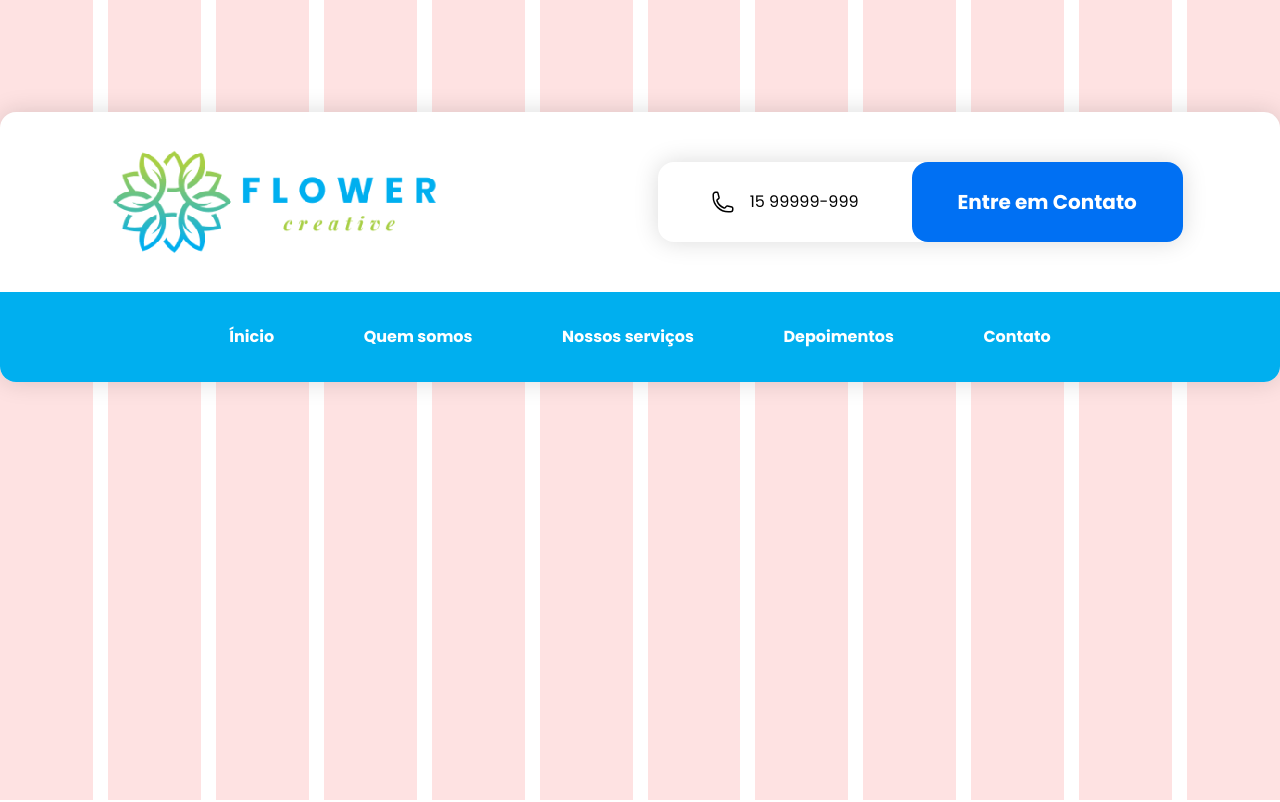
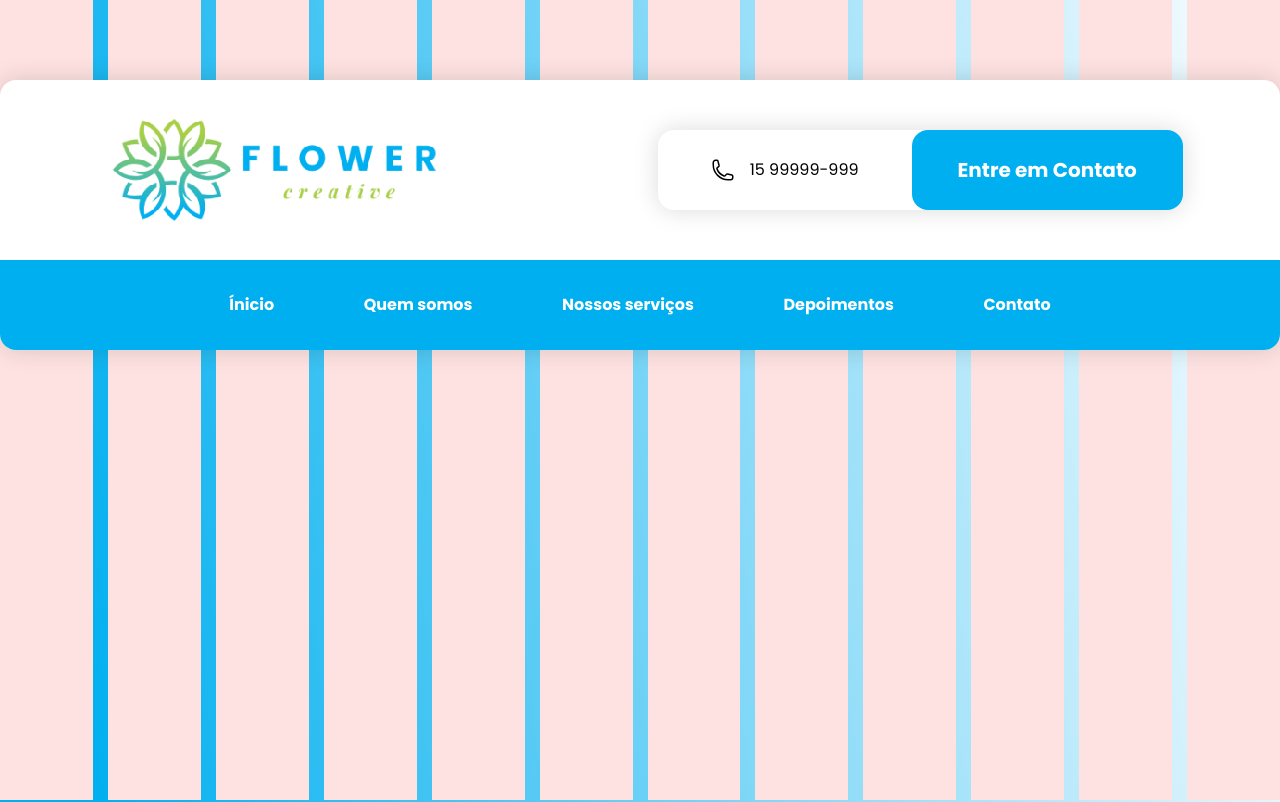
Before and after one commit to John1Souza/flower-app, a Next.js app: page / in a window 1280 px wide. Shown: the top 802 px of the page. Built offline with nearby package versions, Linux system fonts and the light colour scheme.

Commit message:
aaaaaaaaaaa

```diff
--- a/app/components/Header.tsx
+++ b/app/components/Header.tsx
@@ -1,53 +1,56 @@
-import Image from 'next/image';
-import Link from 'next/link';
-import { Button } from '../ui/button';
-import { PhoneIcon } from '@heroicons/react/24/outline';
+import Image from "next/image";
+import Link from "next/link";
+import { Button } from "../ui/button";
+import { PhoneIcon } from "@heroicons/react/24/outline";
 
-export default function Header(){
+export default function Header() {
   return (
-        <div className="w-full max-w-[1280px] h-[270px] bg-[#fff] mt-28 shadow-[0px_0px_25px_0px_#00000025] rounded-2xl">
-            <div className='w-full h-2/3 flex items-center justify-around'>
+    <div className="w-full max-w-[1280px] h-[270px] bg-[#fff] mt-20 shadow-[0px_0px_25px_0px_#00000025] rounded-2xl">
+      <div className="w-full h-2/3 flex items-center justify-around">
         <Image
           src="/logo.png"
           width={365}
           height={140}
-                    className='hidden md:block'
+          className="hidden md:block"
           alt="logo image"
         />
-                <div className='w-[525px] max-w-2/4 h-[80px] flex items-center justify-center shadow-[0px_0px_25px_0px_#00000025] rounded-2xl'>
-                    <p className='w-full h-full flex items-center justify-center text-base gap-[15px]'><PhoneIcon className="size-6 text-black-500" />15 99999-999</p>
+        <div className="w-[525px] max-w-2/4 h-[80px] flex items-center justify-center shadow-[0px_0px_25px_0px_#00000025] rounded-2xl">
+          <p className="w-full h-full flex items-center justify-center text-base gap-[15px]">
+            <PhoneIcon className="size-6 text-black-500" />
+            15 99999-999
+          </p>
           <Button>Entre em Contato</Button>
         </div>
       </div>
-            <nav className='w-full h-1/3 flex items-center justify-center bg-[#00AFEF] rounded-b-2xl'>
+      <nav className="w-full h-1/3 flex items-center justify-center bg-[#00AFEF] rounded-b-2xl">
         <ul className=" w-2/3 flex items-center justify-between px-4 space-x-4 font-bold text-white">
           <li>
-                        <Link href="/" className="hover:text-gray-300">
+            <Link href="/" className="hover:text-blue-500">
               Ínicio
             </Link>
           </li>
           <li>
-                        <Link href="/about" className="hover:text-gray-300">
+            <Link href="/about" className="hover:text-blue-500">
               Quem somos
             </Link>
           </li>
           <li>
-                        <Link href="/services" className="hover:text-gray-300">
+            <Link href="/services" className="hover:text-blue-500">
               Nossos serviços
             </Link>
           </li>
           <li>
-                        <Link href="/testimonials" className="hover:text-gray-300">
+            <Link href="/testimonials" className="hover:text-blue-500">
               Depoimentos
             </Link>
           </li>
           <li>
-                        <Link href="/contact" className="hover:text-gray-300">
+            <Link href="/contact" className="hover:text-blue-500">
               Contato
             </Link>
           </li>
         </ul>
       </nav>
     </div>
-    )
-};
+  );
+}
--- a/app/ui/button.tsx
+++ b/app/ui/button.tsx
@@ -1,4 +1,4 @@
-import clsx from 'clsx';
+import clsx from "clsx";
 
 interface ButtonProps extends React.ButtonHTMLAttributes<HTMLButtonElement> {
   children: React.ReactNode;
@@ -9,8 +9,8 @@ export function Button({ children, className, ...rest }: ButtonProps) {
     <button
       {...rest}
       className={clsx(
-        'w-full h-full flex items-center justify-center rounded-2xl bg-blue-500 px-4 text-xl font-bold text-white transition-colors hover:bg-blue-400 focus-visible:outline focus-visible:outline-2 focus-visible:outline-offset-2 focus-visible:outline-blue-500 active:bg-blue-600 aria-disabled:cursor-not-allowed aria-disabled:opacity-50',
-        className,
+        "w-full h-full flex items-center justify-center rounded-2xl bg-blue-400 px-4 text-xl font-bold text-white transition-colors hover:bg-blue-500 focus-visible:outline focus-visible:outline-2 focus-visible:outline-offset-2 focus-visible:outline-blue-500 active:bg-blue-600 aria-disabled:cursor-not-allowed aria-disabled:opacity-50",
+        className
       )}
     >
       {children}
--- a/app/ui/global.css
+++ b/app/ui/global.css
@@ -2,17 +2,26 @@
 @tailwind components;
 @tailwind utilities;
 
-input[type='number'] {
+input[type="number"] {
   -moz-appearance: textfield;
   appearance: textfield;
 }
 
-input[type='number']::-webkit-inner-spin-button {
+input[type="number"]::-webkit-inner-spin-button {
   -webkit-appearance: none;
   margin: 0;
 }
 
-input[type='number']::-webkit-outer-spin-button {
+input[type="number"]::-webkit-outer-spin-button {
   -webkit-appearance: none;
   margin: 0;
 }
+
+body {
+  background: linear-gradient(
+    260deg,
+    rgba(255, 255, 255, 1) 0%,
+    rgba(0, 175, 239, 1) 90%,
+    rgba(0, 175, 239, 1) 100%
+  );
+}
--- a/tailwind.config.ts
+++ b/tailwind.config.ts
@@ -1,32 +1,45 @@
-import type { Config } from 'tailwindcss';
+import type { Config } from "tailwindcss";
 
 const config: Config = {
   content: [
-    './pages/**/*.{js,ts,jsx,tsx,mdx}',
-    './components/**/*.{js,ts,jsx,tsx,mdx}',
-    './app/**/*.{js,ts,jsx,tsx,mdx}',
+    "./pages/**/*.{js,ts,jsx,tsx,mdx}",
+    "./components/**/*.{js,ts,jsx,tsx,mdx}",
+    "./app/**/*.{js,ts,jsx,tsx,mdx}",
   ],
   theme: {
     extend: {
       gridTemplateColumns: {
-        '13': 'repeat(13, minmax(0, 1fr))',
+        "13": "repeat(13, minmax(0, 1fr))",
       },
       colors: {
         blue: {
-          400: '#2589FE',
-          500: '#0070F3',
-          600: '#2F6FEB',
+          400: "#00AFEF",
+          500: "#03698E",
+          600: "#002937",
         },
+        green: {
+          400: "#A8CF45",
+          500: "#7F9C37",
+        },
+        blueGreen: {
+          400: "#5AC094",
+          500: "#3F8365",
+        },
+        primary: "#00141B",
+        secondary: "#00151D",
+        accent: "#B6B6B6",
+        neutral: "#F5F2F0",
+        background: "#F3F4F6",
       },
     },
     keyframes: {
       shimmer: {
-        '100%': {
-          transform: 'translateX(100%)',
+        "100%": {
+          transform: "translateX(100%)",
         },
       },
     },
   },
-  plugins: [require('@tailwindcss/forms')],
+  plugins: [require("@tailwindcss/forms")],
 };
 export default config;
```
Lines whose indentation alone changed are shown as unchanged.
